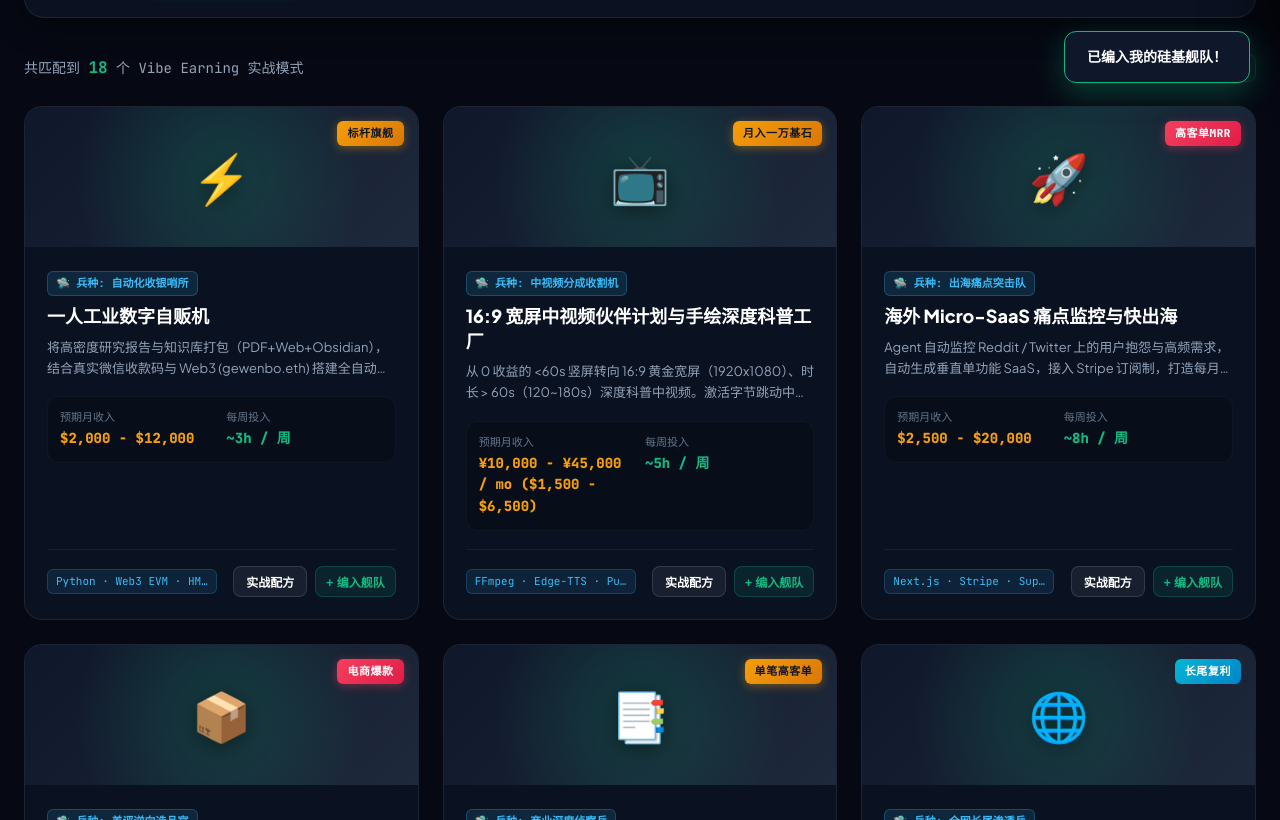
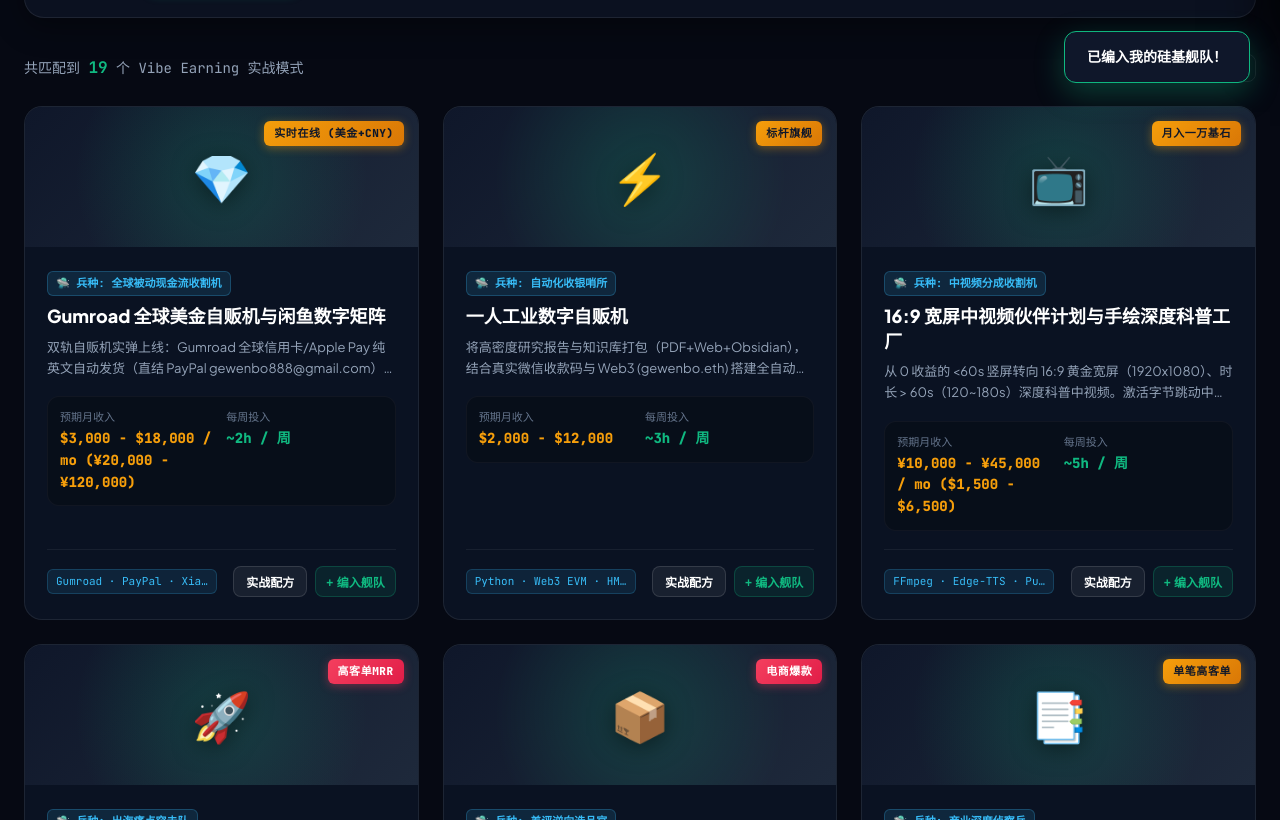
Before and after one commit to gewenbo888/ai-for-money, a plain HTML site: page index.html in a window 1280 px wide. Shown: the part 749-1569 px from the top of the page. Drawn offline with Linux system fonts and the light colour scheme.

Commit message:
feat: add Gumroad and Xianyu dual-matrix vending machine to recipes

```diff
--- a/index.html
+++ b/index.html
@@ -1386,6 +1386,33 @@
     // 1. Comprehensive Database of 18 Real-World Agent Money-Making Recipes
     // -------------------------------------------------------------
     const RECIPES = [
+      {
+        id: "gumroad-xianyu-vending",
+        title: "Gumroad 全球美金自贩机与闲鱼数字矩阵",
+        fleetRole: "全球被动现金流收割机",
+        category: "vending",
+        difficulty: "no-code",
+        currency: "usd",
+        cycle: "instant",
+        badge: "flagship",
+        badgeText: "实时在线 (美金+CNY)",
+        icon: "💎",
+        desc: "双轨自贩机实弹上线：Gumroad 全球信用卡/Apple Pay 纯英文自动发货（直结 PayPal gewenbo888@gmail.com）+ 闲鱼个人端即时发货。已部署 PrivateRAG ($29.99/¥29.90)、SoloFoundry ($24.99/¥19.90)、Whisper GUI ($19.99/¥19.90)。",
+        monthlyEst: "$3,000 - $18,000 / mo (¥20,000 - ¥120,000)",
+        minMonthlyUsd: 3000,
+        weeklyHours: 2,
+        hotScore: 100,
+        techStack: ["Gumroad", "PayPal", "Xianyu", "Python RAG", "MCP Protocol", "Whisper"],
+        demoUrl: "https://gewenbo.gumroad.com/l/privaterag",
+        modelDesc: "【零边际成本实弹自贩机】全球美金端：通过 Gumroad 托管高单价硬核生产力工具（PrivateRAG 本地离线知识库 $29.99、SoloFoundry 生产级 MCP 工具箱 $24.99、Whisper GUI 离线字幕 $19.99），官方全自动验签与邮件秒级交付，资金打入 PayPal；国内端：闲鱼同步电子资料秒发，资金直入支付宝。真正实现 7×24h 睡后被动现金流。",
+        sop: [
+          { title: "硬核痛点资产打包", desc: "封装解决实际问题的本地离线知识库、MCP 协议服务与独立桌面工具，制作纯英文高清封面与中文实效封面。" },
+          { title: "Gumroad 美金通道上架", desc: "配置纯英文销售信与 100% 自动履约交付内容，绑定 PayPal 官方商户结算通道。" },
+          { title: "闲鱼合规上架与秒发", desc: "分类切入'电子资料'，接入自动化守护进程监听聊天与发货。" },
+          { title: "全网精准流量矩阵注入", desc: "通过 Bluesky、GitHub Discussions 与技术长文精准导流，实现全自动转化。" }
+        ],
+        pitfalls: "国际平台绝对严格执行 100% 纯英文规范，绝不混入中文；国内闲鱼严禁使用 Emoji 避免触发资质拦截。"
+      },
       {
         id: "vending-sovereignty",
         title: "一人工业数字自贩机",
```
